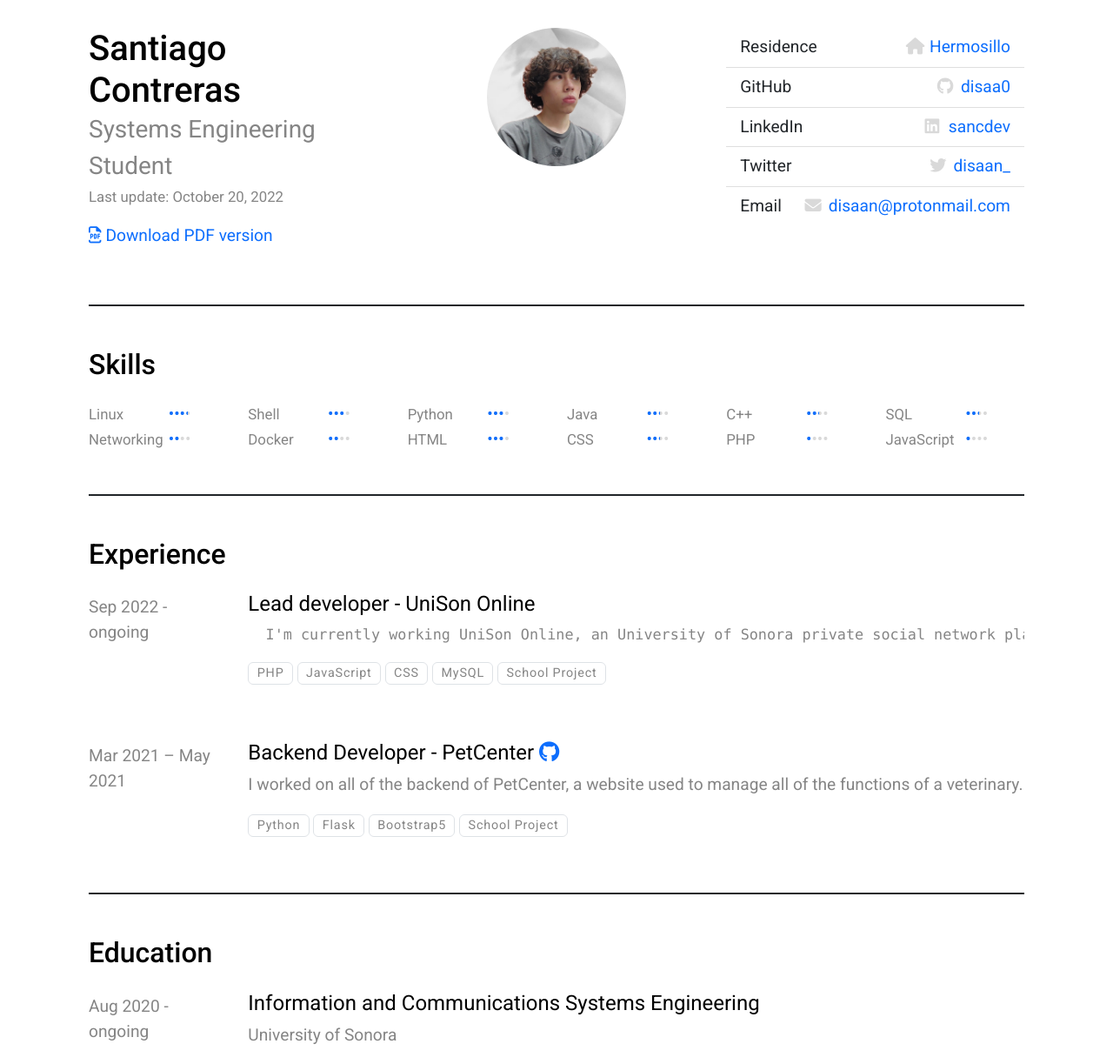
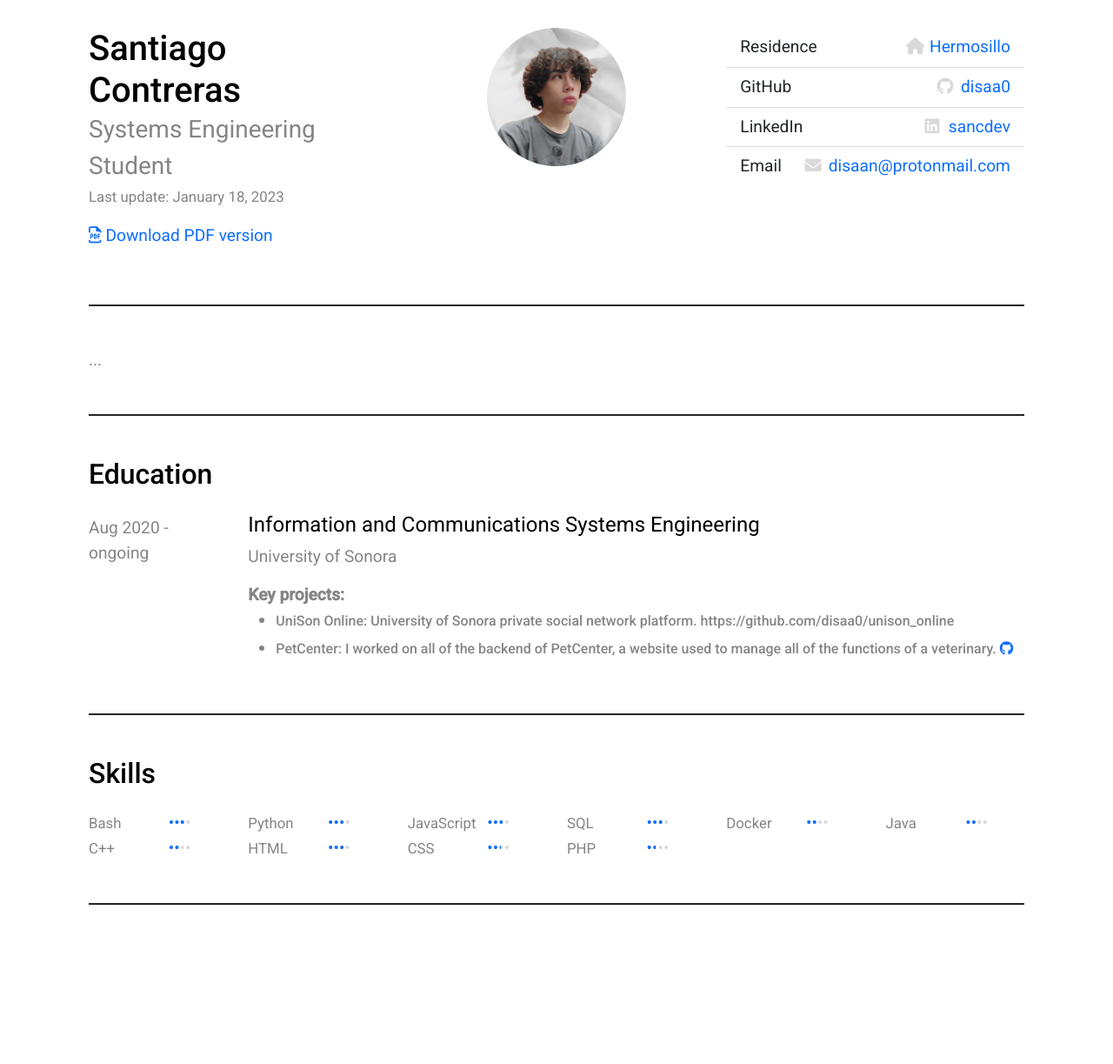
Before and after one commit to disaa0/cv, a plain HTML site: page index.html in a window 1280 px wide. Shown: the top 1223 px of the page at 87% size. After the commit the page ends 1120 px from the top, so only its background shows below. Drawn offline with nearby package versions, Linux system fonts and the light colour scheme.

Commit message:
Deploying to gh-pages from  @ 3f83e79e65c1564229902692516403f7dd836271 🚀

```diff
--- a/index.html
+++ b/index.html
@@ -24,7 +24,7 @@
                 </div>
                 <div>
                     <p>
-                        <time datetime="" class="small">Last update: October 20, 2022</time>
+                        <time datetime="" class="small">Last update: January 18, 2023</time>
                     </p>
                     <p>
                         <span class="screen"><a href="santiago-contreras.systems-engineering-student.pdf"><i class="far fa-file-pdf"></i>Download PDF version</a></span>
@@ -56,10 +56,6 @@
                 </a></span>
                     </li>
                     <li class="list-group-item d-flex justify-content-between align-items-start">
-                        <span class="text-nowrap">Twitter</span>
-                        <span class="text-nowrap"><a href="https://twitter.com/disaan_"><i class="fa-brands fa-twitter fact-icon"></i>disaan_</a></span>
-                    </li>
-                    <li class="list-group-item d-flex justify-content-between align-items-start">
                         <span class="text-nowrap">Email</span>
                         <span class="text-nowrap"><a href="mailto:disaan@protonmail.com"><i class="fa fa-envelope fact-icon"></i>disaan@protonmail.com</a></span>
                     </li>
@@ -69,18 +65,43 @@
     </div>
 
     <div class="border-bottom border-2 border-print-0 border-dark mb-5 pb-5 pb-print-0 mb-print-1">
+        ...
+    </div>
+
+
+    <div class="border-bottom border-2 border-print-0 border-dark mb-5 pb-5 pb-print-0 mb-print-1">
+        <h2 class="mb-4">Education</h2>
+        <div class="row d-block d-md-flex">
+            <div class="col-md-2 pt-1">
+                Aug 2020 - ongoing
+            </div>
+            <div class="col-md-10">
+                <h3 class="fs-4 fw-normal">Information and Communications Systems Engineering</h3>
+                <div><p>University of Sonora</p></div>
+            <b>Key projects: </b>
+            <ul>
+               <li>
+                   <h6>UniSon Online:
+          University of Sonora private social network platform.
+          https://github.com/disaa0/unison_online</h6>
+            </li>
+               <li>
+                   <h6>PetCenter:
+          I worked on all of the backend of PetCenter, a website used to manage all of the functions of a veterinary.
+          <a href="https://github.com/SanUnison/PetCenter">
+          <i class="fa-brands fa-github"></i>
+          </a></h6>
+            </li>
+            </ul>
+            </div>
+        </div>
+    </div>
+
+    <div class="border-bottom border-2 border-print-0 border-dark mb-5 pb-5 pb-print-0 mb-print-1">
         <h3 class="h2 screen mb-4">Skills</h3>
         <div class="row align-items-center">
             <div class="col-print-1 col-3 col-md-2 col-lg-1 text-right">
-                <small>Linux</small>
-            </div>
-            <div class="col-print-1 col-3 col-md-2 col-lg-1">
-                <div class="skills">
-                    <div class="skills-bar" style="width: 85%"></div>
-                </div>
-            </div>
-            <div class="col-print-1 col-3 col-md-2 col-lg-1 text-right">
-                <small>Shell</small>
+                <small>Bash</small>
             </div>
             <div class="col-print-1 col-3 col-md-2 col-lg-1">
                 <div class="skills">
@@ -92,7 +113,31 @@
             </div>
             <div class="col-print-1 col-3 col-md-2 col-lg-1">
                 <div class="skills">
-                    <div class="skills-bar" style="width: 75%"></div>
+                    <div class="skills-bar" style="width: 70%"></div>
+                </div>
+            </div>
+            <div class="col-print-1 col-3 col-md-2 col-lg-1 text-right">
+                <small>JavaScript</small>
+            </div>
+            <div class="col-print-1 col-3 col-md-2 col-lg-1">
+                <div class="skills">
+                    <div class="skills-bar" style="width: 70%"></div>
+                </div>
+            </div>
+            <div class="col-print-1 col-3 col-md-2 col-lg-1 text-right">
+                <small>SQL</small>
+            </div>
+            <div class="col-print-1 col-3 col-md-2 col-lg-1">
+                <div class="skills">
+                    <div class="skills-bar" style="width: 70%"></div>
+                </div>
+            </div>
+            <div class="col-print-1 col-3 col-md-2 col-lg-1 text-right">
+                <small>Docker</small>
+            </div>
+            <div class="col-print-1 col-3 col-md-2 col-lg-1">
+                <div class="skills">
+                    <div class="skills-bar" style="width: 50%"></div>
                 </div>
             </div>
             <div class="col-print-1 col-3 col-md-2 col-lg-1 text-right">
@@ -100,35 +145,11 @@
             </div>
             <div class="col-print-1 col-3 col-md-2 col-lg-1">
                 <div class="skills">
-                    <div class="skills-bar" style="width: 60%"></div>
+                    <div class="skills-bar" style="width: 50%"></div>
                 </div>
             </div>
             <div class="col-print-1 col-3 col-md-2 col-lg-1 text-right">
                 <small>C++</small>
-            </div>
-            <div class="col-print-1 col-3 col-md-2 col-lg-1">
-                <div class="skills">
-                    <div class="skills-bar" style="width: 60%"></div>
-                </div>
-            </div>
-            <div class="col-print-1 col-3 col-md-2 col-lg-1 text-right">
-                <small>SQL</small>
-            </div>
-            <div class="col-print-1 col-3 col-md-2 col-lg-1">
-                <div class="skills">
-                    <div class="skills-bar" style="width: 60%"></div>
-                </div>
-            </div>
-            <div class="col-print-1 col-3 col-md-2 col-lg-1 text-right">
-                <small>Networking</small>
-            </div>
-            <div class="col-print-1 col-3 col-md-2 col-lg-1">
-                <div class="skills">
-                    <div class="skills-bar" style="width: 50%"></div>
-                </div>
-            </div>
-            <div class="col-print-1 col-3 col-md-2 col-lg-1 text-right">
-                <small>Docker</small>
             </div>
             <div class="col-print-1 col-3 col-md-2 col-lg-1">
                 <div class="skills">
@@ -156,75 +177,14 @@
             </div>
             <div class="col-print-1 col-3 col-md-2 col-lg-1">
                 <div class="skills">
-                    <div class="skills-bar" style="width: 25%"></div>
-                </div>
-            </div>
-            <div class="col-print-1 col-3 col-md-2 col-lg-1 text-right">
-                <small>JavaScript</small>
-            </div>
-            <div class="col-print-1 col-3 col-md-2 col-lg-1">
-                <div class="skills">
-                    <div class="skills-bar" style="width: 25%"></div>
+                    <div class="skills-bar" style="width: 40%"></div>
                 </div>
             </div>
         </div>
     </div>
 
-    <div class="border-bottom border-2 border-print-0 border-dark mb-5 pb-5 pb-print-0 mb-print-1">
-        <h2 class="mb-4">Experience</h2>
-        <div class="row d-block d-md-flex mb-5">
-            <div class="col-md-2 pt-1">
-                Sep 2022 - ongoing
-            </div>
-            <div class="col-md-10">
-                <h3 class="fs-4 fw-normal">Lead developer - UniSon Online <span class="text-nowrap"></span></h3>
 
-                <div><pre><code>  I&#39;m currently working UniSon Online, an University of Sonora private social network platform.</code></pre></div>
-
-                <p>
-                    <span class="badge text-body border border-1">PHP</span>
-                    <span class="badge text-body border border-1">JavaScript</span>
-                    <span class="badge text-body border border-1">CSS</span>
-                    <span class="badge text-body border border-1">MySQL</span>
-                    <span class="badge text-body border border-1">School Project</span>
-                </p>
-            </div>
-        </div>
-        <div class="row d-block d-md-flex">
-            <div class="col-md-2 pt-1">
-                Mar 2021 – May 2021
-            </div>
-            <div class="col-md-10">
-                <h3 class="fs-4 fw-normal">Backend Developer - PetCenter <span class="text-nowrap"><a href="https://github.com/SanUnison/PetCenter">
-      <i class="fa-brands fa-github"></i>
-    </a></span></h3>
-
-                <div><p>I worked on all of the backend of PetCenter, a website used to manage all of the functions of a veterinary.</p></div>
-
-                <p>
-                    <span class="badge text-body border border-1">Python</span>
-                    <span class="badge text-body border border-1">Flask</span>
-                    <span class="badge text-body border border-1">Bootstrap5</span>
-                    <span class="badge text-body border border-1">School Project</span>
-                </p>
-            </div>
-        </div>
-    </div>
-
-    <div class="border-bottom border-2 border-print-0 border-dark mb-5 pb-5 pb-print-0 mb-print-1">
-        <h2 class="mb-4">Education</h2>
-        <div class="row d-block d-md-flex">
-            <div class="col-md-2 pt-1">
-                Aug 2020 - ongoing
-            </div>
-            <div class="col-md-10">
-                <h3 class="fs-4 fw-normal">Information and Communications Systems Engineering</h3>
-                <div><p>University of Sonora</p></div>
-            </div>
-        </div>
-    </div>
-
-    <div class="border-bottom border-2 border-print-0 border-dark mb-5 pb-5 pb-print-0 mb-print-1">
+    <!--    <div class="border-bottom border-2 border-print-0 border-dark mb-5 pb-5 pb-print-0 mb-print-1">
         <h2 class="mb-4">Languages</h2>
         <div class="row d-block d-md-flex mb-1">
             <h3 class="col-md-2 fs-4 fw-normal mb-0">
@@ -242,7 +202,7 @@
                 <div class="col-md-2 pt-1 mb-2">Advanced C1</div>
             </div>
         </div>
-    </div>
+    </div> -->
 
     <!-- <h2 class="mb-4">Additional Experience</h2> -->
 
```
Also changed, not shown: 1 other file.
